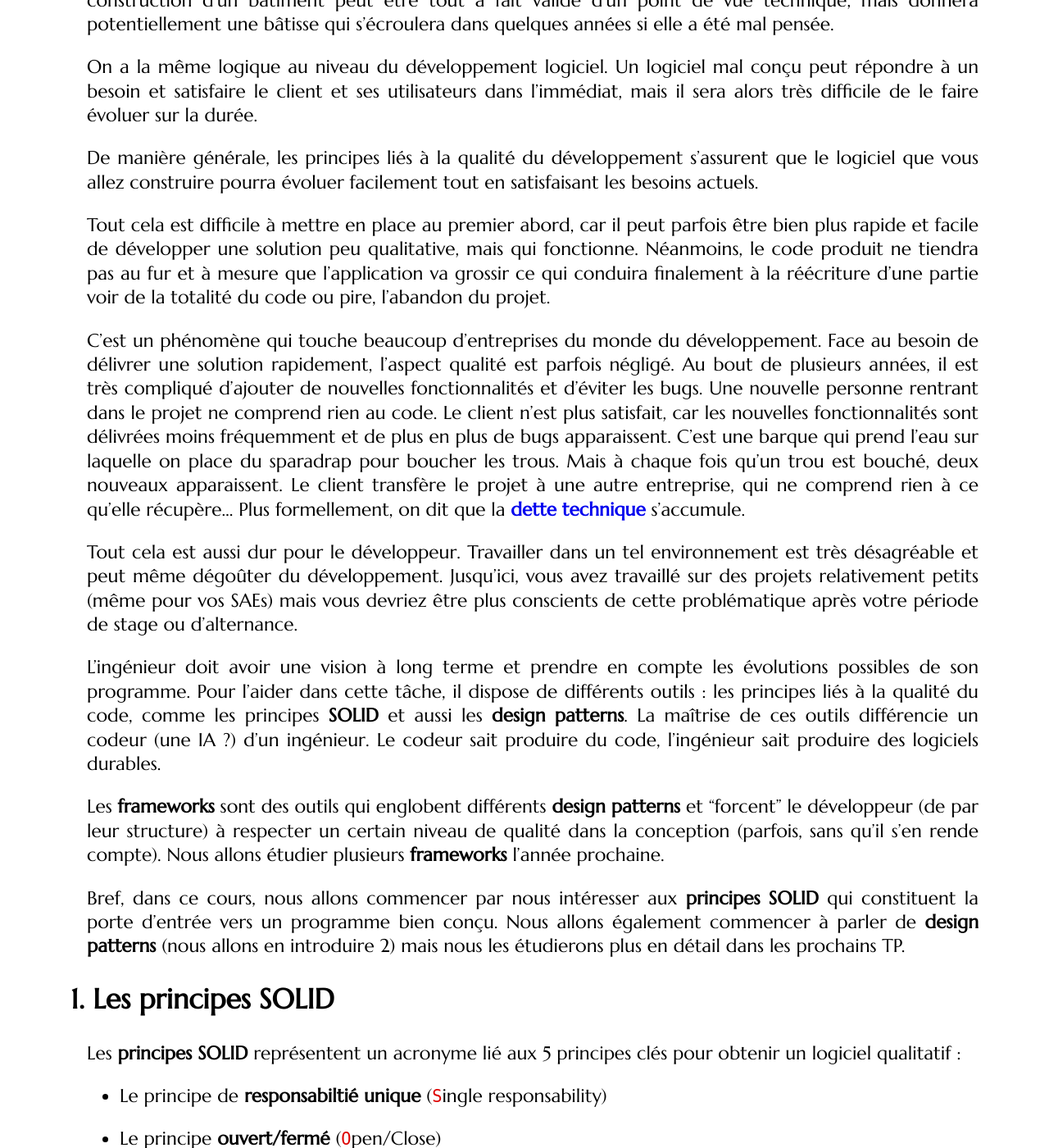
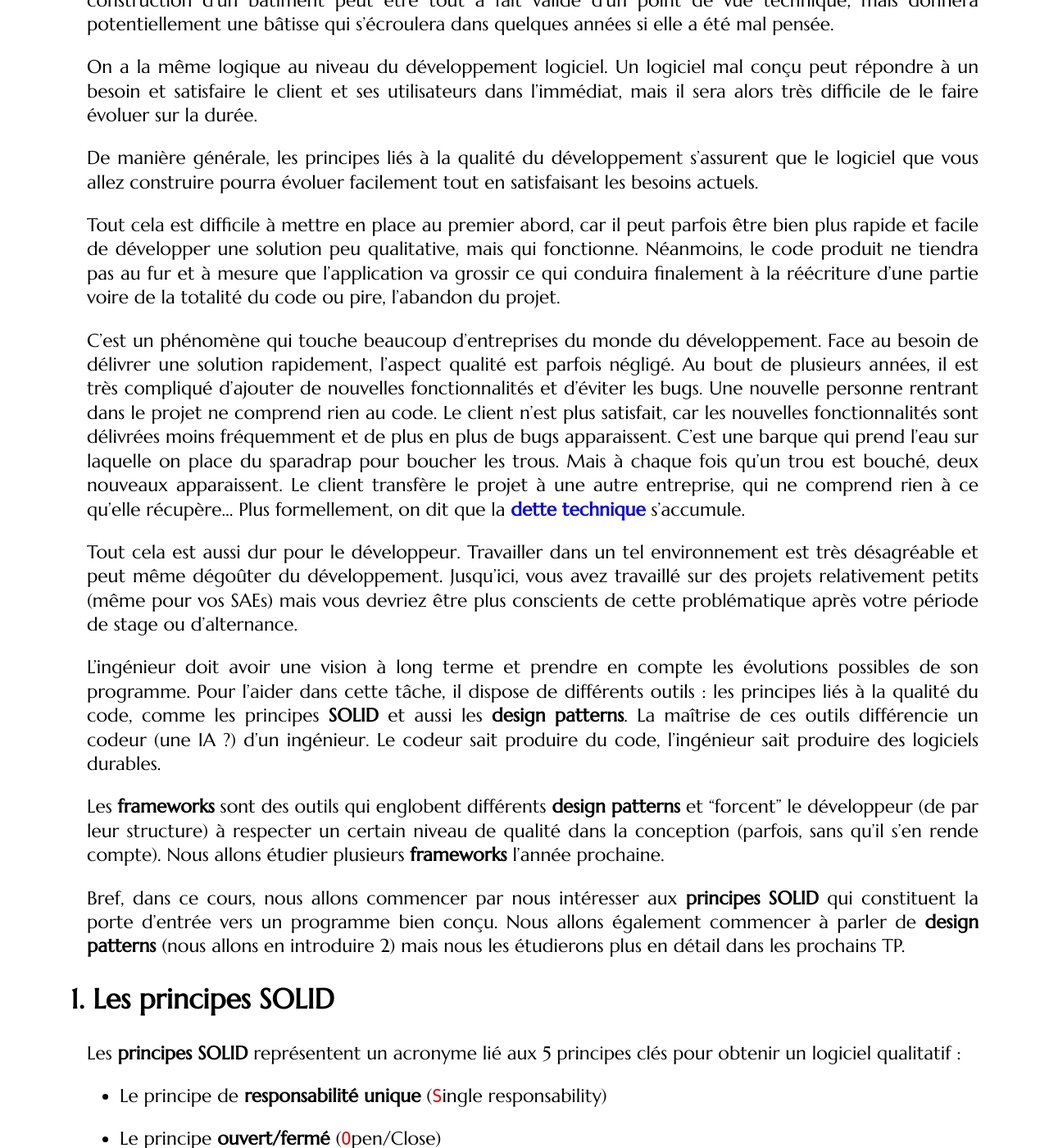
Before and after one commit to mgasquet/R304-QualiteDeveloppement, a Jekyll site: the page built from tutorials/tutorial3.md, in a window 1280 px wide and 1400 px high, scrolled down 356 px. Shown: the whole window at 82% size. Built offline with Jekyll 4.4.1, drawn with Linux system fonts in a browser that asks for light colours; some web fonts are replaced; some of the changed text lies outside the part shown.

Commit message:
quelques typos

```diff
--- a/tutorials/tutorial3.md
+++ b/tutorials/tutorial3.md
@@ -13,7 +13,7 @@ On a la même logique au niveau du développement logiciel. Un logiciel mal con
 
 De manière générale, les principes liés à la qualité du développement s'assurent que le logiciel que vous allez construire pourra évoluer facilement tout en satisfaisant les besoins actuels.
 
-Tout cela est difficile à mettre en place au premier abord, car il peut parfois être bien plus rapide et facile de développer une solution peu qualitative, mais qui fonctionne. Néanmoins, le code produit ne tiendra pas au fur et à mesure que l'application va grossir ce qui conduira finalement à la réécriture d'une partie voir de la totalité du code ou pire, l'abandon du projet.
+Tout cela est difficile à mettre en place au premier abord, car il peut parfois être bien plus rapide et facile de développer une solution peu qualitative, mais qui fonctionne. Néanmoins, le code produit ne tiendra pas au fur et à mesure que l'application va grossir ce qui conduira finalement à la réécriture d'une partie voire de la totalité du code ou pire, l'abandon du projet.
 
 C'est un phénomène qui touche beaucoup d'entreprises du monde du développement. Face au besoin de délivrer une solution rapidement, l'aspect qualité est parfois négligé. Au bout de plusieurs années, il est très compliqué d'ajouter de nouvelles fonctionnalités et d'éviter les bugs. Une nouvelle personne rentrant dans le projet ne comprend rien au code. Le client n'est plus satisfait, car les nouvelles fonctionnalités sont délivrées moins fréquemment et de plus en plus de bugs apparaissent. C'est une barque qui prend l'eau sur laquelle on place du sparadrap pour boucher les trous. Mais à chaque fois qu'un trou est bouché, deux nouveaux apparaissent. Le client transfère le projet à une autre entreprise, qui ne comprend rien à ce qu'elle récupère... Plus formellement, on dit que la [**dette technique**](https://fr.wikipedia.org/wiki/Dette_technique) s'accumule.
 
@@ -29,7 +29,7 @@ Bref, dans ce cours, nous allons commencer par nous intéresser aux **principes
 
 Les **principes SOLID** représentent un acronyme lié aux 5 principes clés pour obtenir un logiciel qualitatif :
 
-* Le principe de **responsabiltié unique** (`S`ingle responsability)
+* Le principe de **responsabilité unique** (`S`ingle responsability)
 
 * Le principe **ouvert/fermé** (`O`pen/Close)
 
@@ -660,7 +660,7 @@ Aussi, le salarie n'est pas instancié dans la classe, il est **injecté** (autr
 
 Attention, **dans cet exemple précis**, même si nous pouvons maintenant rajouter un nouveau type de produit et le combiner aux autres pour calculer le prix adéquat, quand on instancie l'objet, il faut faire attention à l'ordre de combinaison des objets, à cause de la méthode de calcul du prix du produit avec une réduction. Si la méthode de calcul avait été un pourcentage pour ce type de produit (-X% du prix) comme pour le produit avec une date de péremption proche, l'ordre n'aurait pas eu d'importance. Bref, cela est à prendre en compte quand vous concevez et que vous utilisez des décorateurs.
 
-Bon, tout fonctionne bien, mais le code est encore un peu redondant : A priori, tous nos produits "dérivés" vont posséder un objet `I_Produit`...
+Bon, tout fonctionne bien, mais le code est encore un peu redondant : À priori, tous nos produits "dérivés" vont posséder un objet `I_Produit`...
 
 <div class="exercise">
 
```
Also changed, not shown: other parts of tutorials/tutorial3.md (+4 -4 lines).
